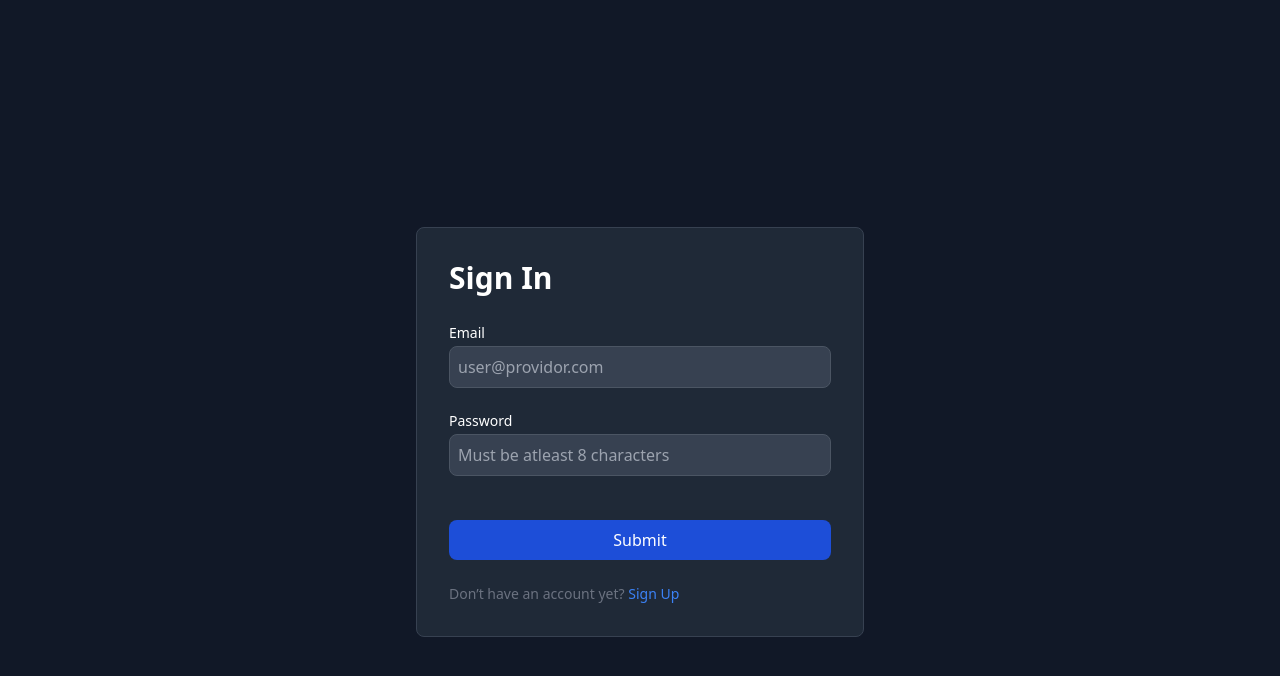
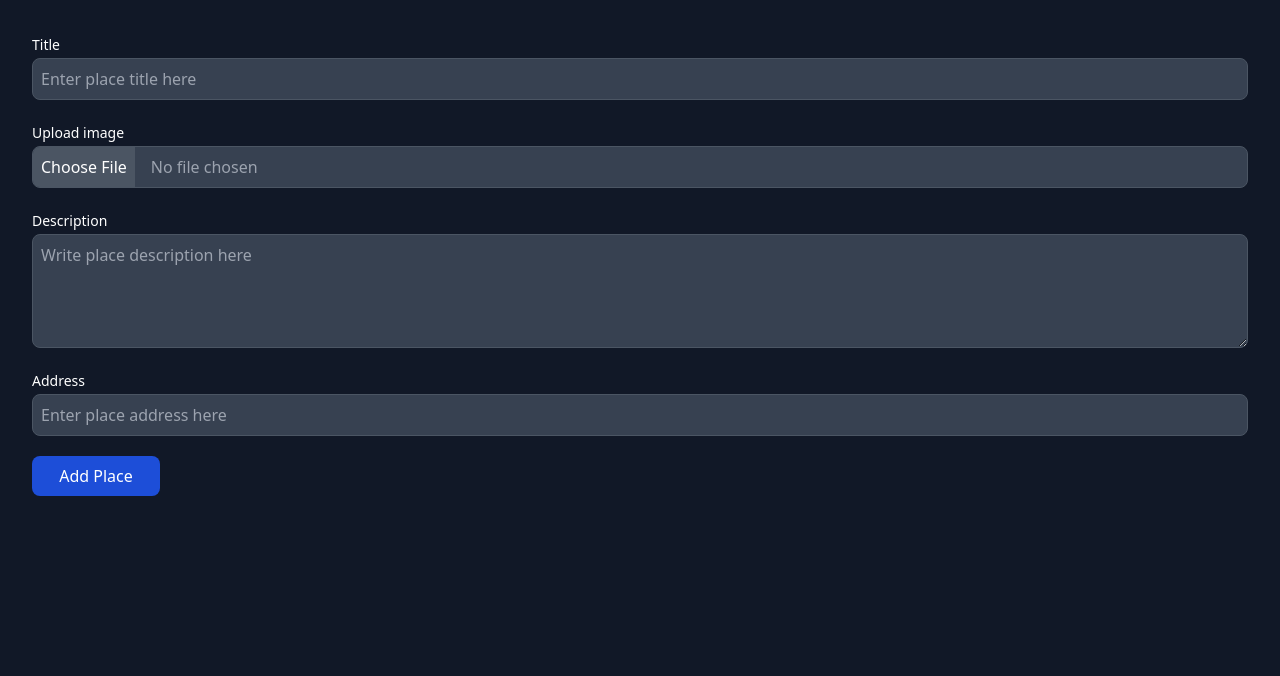
Before and after one commit to 1nandagopal/placepin, a React (Vite) app in the folder client/: page / in a window 1280 px wide. Shown: the top 676 px of the page. Built offline with nearby package versions, Linux system fonts and the light colour scheme.

Commit message:
Created MewPlace component to enable authorised users to post places.

```diff
--- a/client/src/App.jsx
+++ b/client/src/App.jsx
@@ -1,13 +1,16 @@
 import { Route, Routes } from "react-router-dom";
 import Places from "./routes/Places";
 import Auth from "./routes/Auth";
+import NewPlace from "./routes/NewPlace";
 
 function App() {
   return (
     <main className="bg-gray-900 h-screen text-white p-8 overflow-auto">
       <Routes>
         {/* <Route path="/" element={<Places />} /> */}
-        <Route path="/" element={<Auth />} />
+        <Route path="/new" element={<Places />} />
+        <Route path="/" element={<NewPlace />} />
+        <Route path="/auth" element={<Auth />} />
       </Routes>
     </main>
   );
--- /dev/null
+++ b/client/src/routes/NewPlace.jsx
@@ -0,0 +1,29 @@
+import React from "react";
+import Form from "../components/Form";
+import Input from "../components/Input";
+import Button from "../components/Button";
+
+function NewPlace() {
+  return (
+    <Form>
+      <Input name="title" label="Title" placeholder="Enter place title here" />
+      <Input name="image" label="Upload image" type="file" />
+      <Input
+        name="description"
+        label="Description"
+        type="textarea"
+        placeholder="Write place description here"
+      />
+      <Input
+        name="address"
+        label="Address"
+        placeholder="Enter place address here"
+      />
+      <Button type="submit" isLoading={false} classes="text-base w-32">
+        Add Place
+      </Button>
+    </Form>
+  );
+}
+
+export default NewPlace;
```
